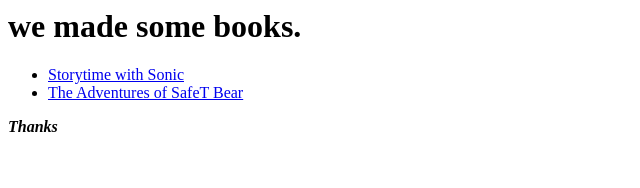
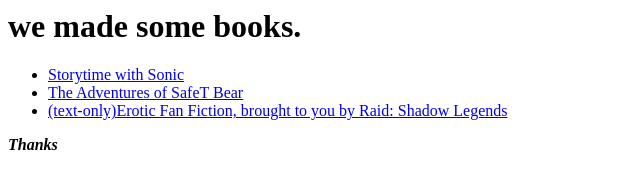
Before and after one commit to ggggbbybby/brokenpictturephone, a plain HTML site: page index.html in a window 1280 px wide. Shown: the whole page, without its empty margins (0-640 px from the left). Drawn offline with Linux system fonts and the light colour scheme.

Commit message:
Update index.html

```diff
--- a/index.html
+++ b/index.html
@@ -2,6 +2,7 @@
 <ul>
   <li><a href="/brokenpictturephone/Storytime_with_Sonic.html">Storytime with Sonic</a></li>
   <li><a href="/brokenpictturephone/SafeT_Bear.html">The Adventures of SafeT Bear</a></li>
+  <li><a href="/brokenpictturephone/eroticfanfiction.html">(text-only)Erotic Fan Fiction, brought to you by Raid: Shadow Legends</a></li>
 </ul>
 
 <i><b>Thanks</b></i>
```
